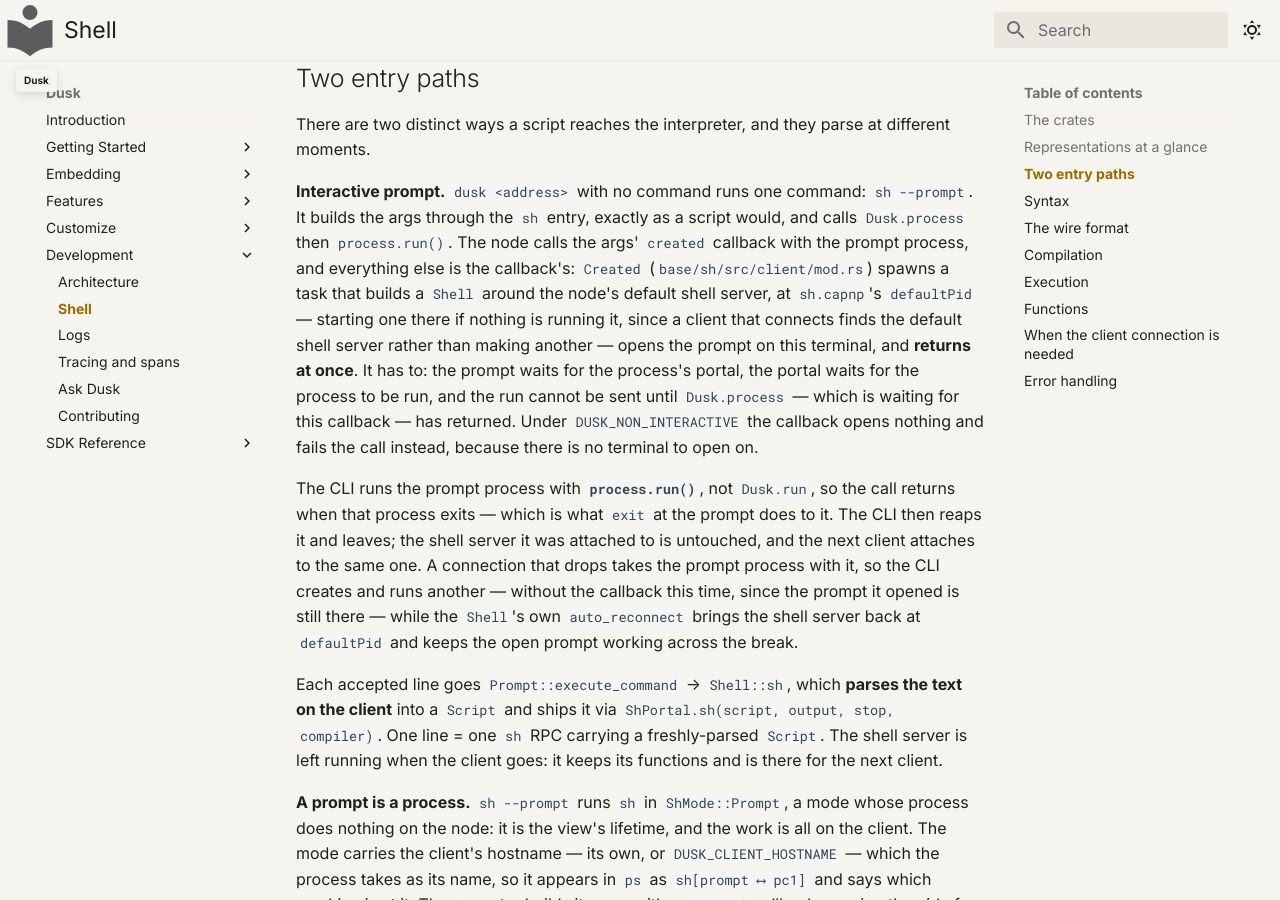
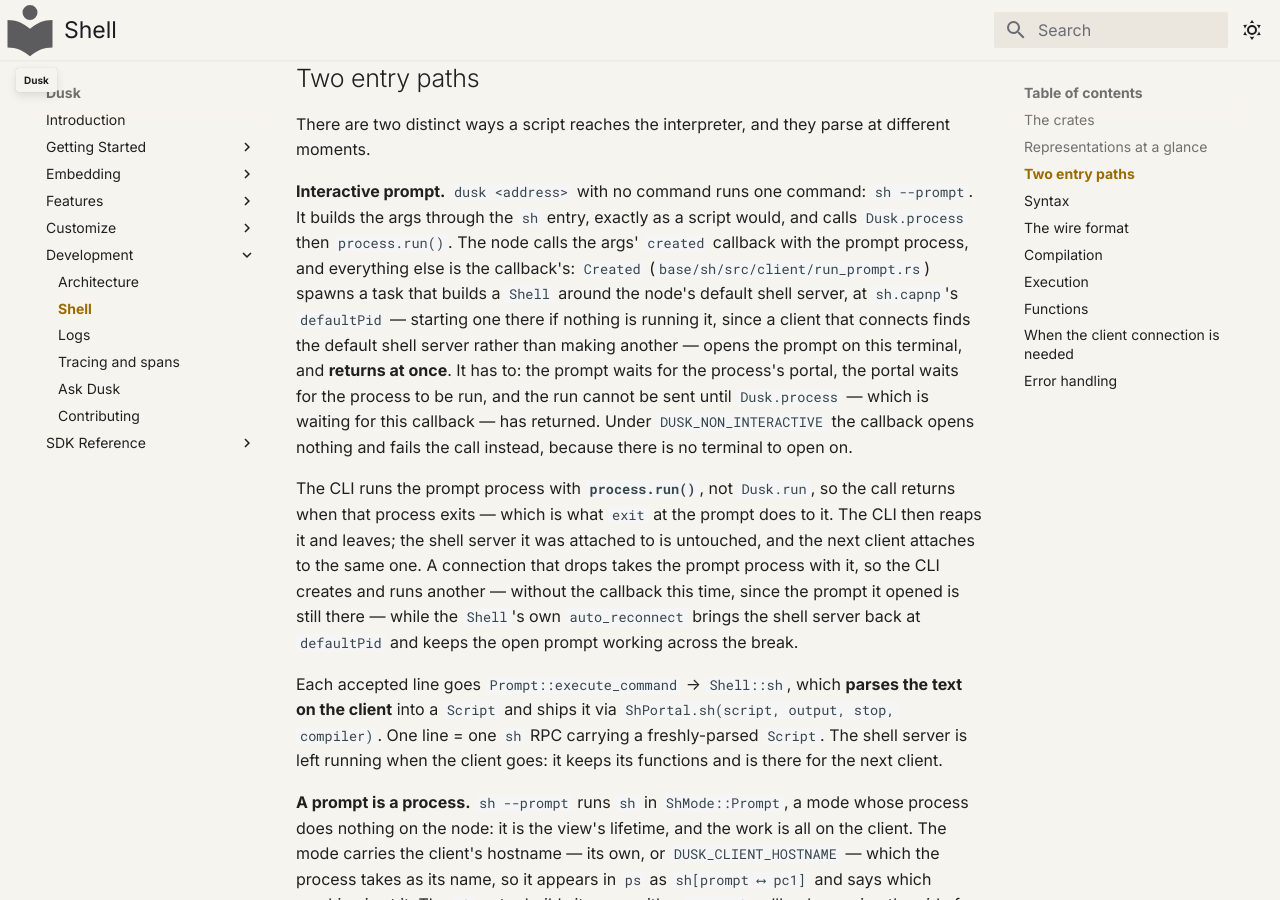
Before and after one commit to tomerze/dusk, an MkDocs documentation site: the page built from docs/docs/development/shell.md, in a window 1280 px wide and 900 px high, scrolled down 1190 px. Built offline with MkDocs 1.6.1 and Material for MkDocs 9.7.7, drawn with Linux system fonts in a browser that asks for light colours; comment, search, counter and statistics services are not loaded.

Commit message:
Point the shell docs at the file Created is actually in
The development docs say `Created` is in `base/sh/src/client/mod.rs`, where a
reader following the trace finds `sh_entry` instead. It is in
`base/sh/src/client/run_prompt.rs`, and has been since the client side was split
into modules.

The line was already wrong before this branch rewrote the sentence around it, so
the correction rides with the rewrite rather than waiting for its own branch. The
same file still says `ShArgs::new` is in `client/mod.rs` when it is in
`client/args.rs`; that line is untouched here and left alone.

```diff
--- a/docs/docs/development/shell.md
+++ b/docs/docs/development/shell.md
@@ -48,7 +48,7 @@ different moments.
 `sh --prompt`. It builds the args through the `sh` entry, exactly as a script
 would, and calls `Dusk.process` then `process.run()`. The node calls the args'
 `created` callback with the prompt process, and everything else is the
-callback's: `Created` (`base/sh/src/client/mod.rs`) spawns a task that builds a
+callback's: `Created` (`base/sh/src/client/run_prompt.rs`) spawns a task that builds a
 `Shell` around the node's default shell server, at `sh.capnp`'s `defaultPid` —
 starting one there if nothing is running it, since a client that connects finds
 the default shell server rather than making another — opens the prompt on this terminal, and
```
